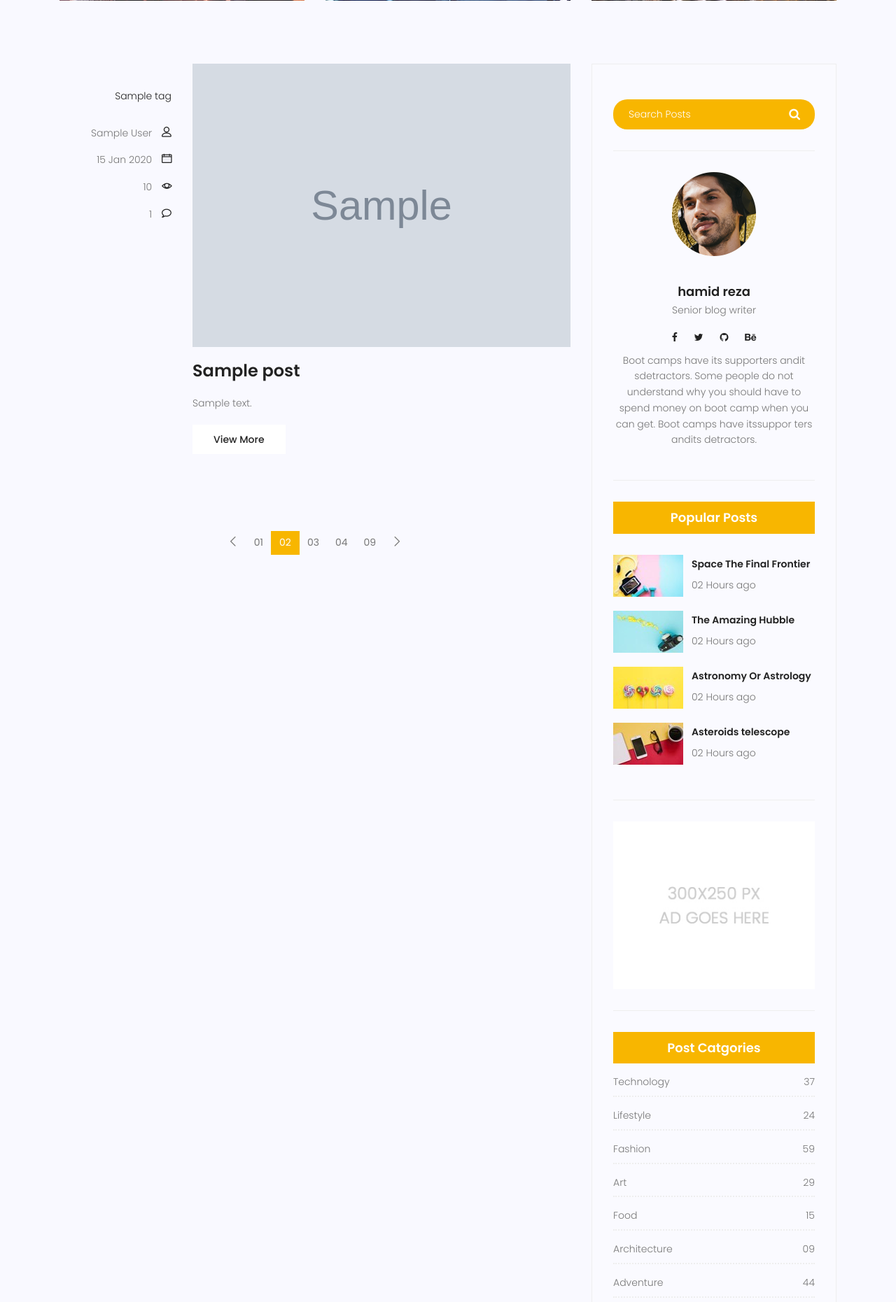
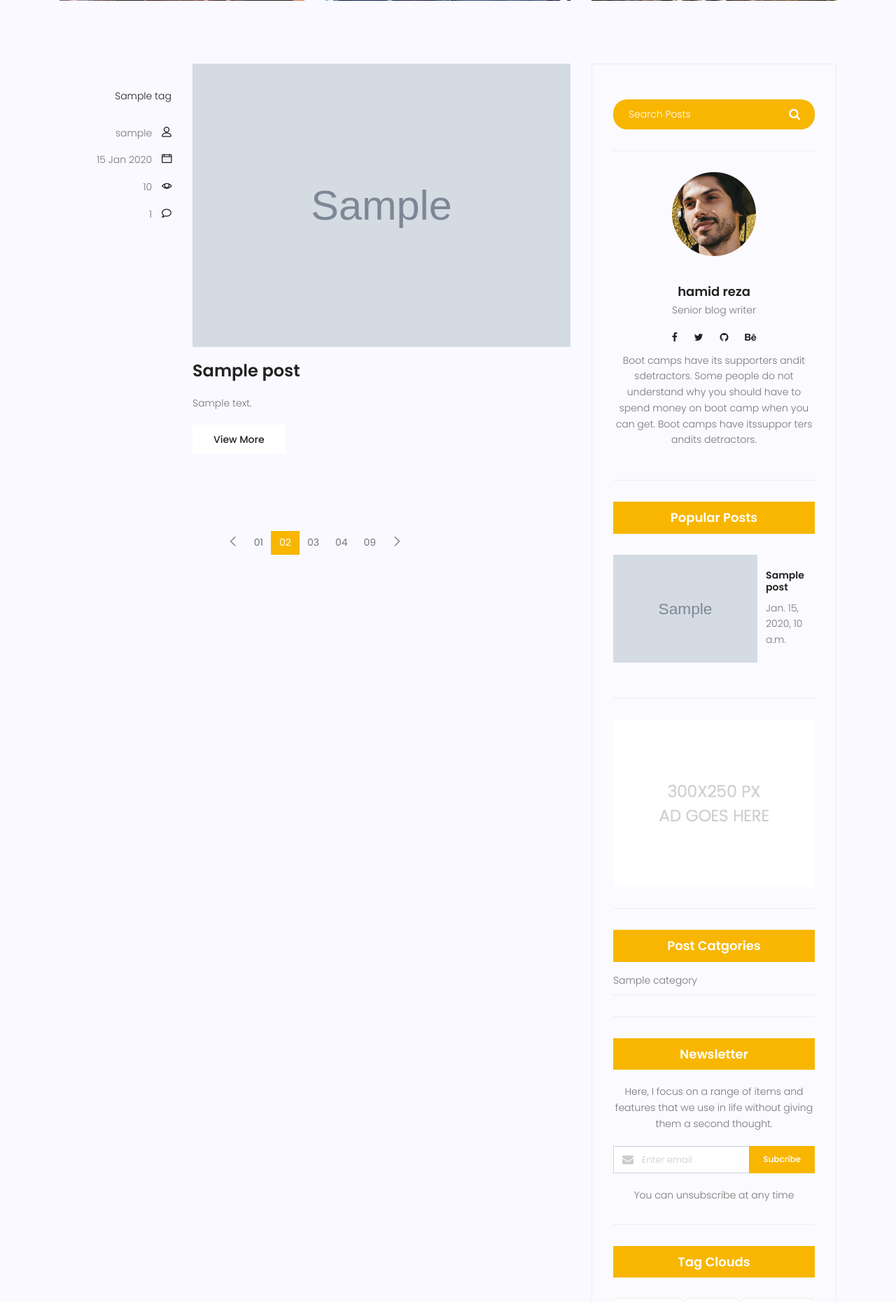
Before and after one commit to django1401/first_django_project, a Django app: page /blog in a window 1280 px wide. Shown: the part 991-2852 px from the top of the page at 70% size. Run offline with Django 4.2, Linux system fonts and the light colour scheme; tables that the repository leaves empty hold one stand-in row (values such as "Sample post"); grey boxes marked "Sample" are stand-in pictures; some libraries are stand-ins or nearby versions.

Commit message:
create view
tag , cat , author , search

```diff
--- a/blog/urls.py
+++ b/blog/urls.py
@@ -7,4 +7,8 @@ app_name='blog'
 
 urlpatterns = [
     path('', blog_home , name='blog_home'),
+    path('/tag/<str:tag>', blog_home , name='blog_home_with_tag'),
+    path('/author/<str:username>', blog_home , name='blog_home_with_user'),
+    path('/category/<str:cat>', blog_home , name='blog_home_with_cat'),
+    path('/search/', blog_home , name='blog_home_with_search'),
 ]
--- a/blog/views.py
+++ b/blog/views.py
@@ -1,13 +1,31 @@
 from django.shortcuts import render
-from .models import Post
+from .models import Post, Category
 
 # Create your views here.
 
 
 
-def blog_home(req):
+def blog_home(req, tag=None, username=None, cat=None):
     posts = Post.objects.filter(status=True)
+    category = Category.objects.all()
+    last_four_posts = posts[:4]
+
+    if tag:
+         posts = Post.objects.filter(tag__name=tag)
+
+
+    if username:
+         posts = Post.objects.filter(author__username=username)
+
+    if cat:
+         posts = Post.objects.filter(category__name=cat)
+
+    if req.GET.get('search'):
+         posts = Post.objects.filter(content__contains=req.GET.get('search'))
+
     context = {
-        'posts' : posts
+        'posts' : posts,
+        'category' : category,
+        'last_four_posts' : last_four_posts,
     }
     return render(req, 'blog/blog-home.html', context=context)
--- a/config/setting/development.py
+++ b/config/setting/development.py
@@ -23,7 +23,7 @@ INSTALLED_APPS = [
 ]
 
 STATIC_ROOT = BASE_DIR.joinpath('/static')
-MEDIA_ROOT = BASE_DIR.joinpath('/media')
+MEDIA_ROOT = BASE_DIR.joinpath('media/')
 
 STATICFILES_DIRS = [
     BASE_DIR/'static',
--- a/template/blog/blog-home.html
+++ b/template/blog/blog-home.html
@@ -93,11 +93,11 @@
 					<div class="col-lg-3  col-md-3 meta-details">
 						<ul class="tags">
 							{% for tag in post.tag.all %}
-							<li><a href="#">{{tag.name}}</a></li>
+							<li><a href="{% url 'blog:blog_home_with_tag' tag=tag.name %}">{{tag.name}}</a></li>
 							{% endfor %}
 						</ul>
 						<div class="user-details row">
-							<p class="user-name col-lg-12 col-md-12 col-6"><a href="#">{{post.author.get_full_name}}</a> <span
+							<p class="user-name col-lg-12 col-md-12 col-6"><a href="{% url 'blog:blog_home_with_user' username=post.author.username %}">{{post.author.username}}</a> <span
 									class="lnr lnr-user"></span></p>
 							<p class="date col-lg-12 col-md-12 col-6"><a href="#">{{post.published_date|date:"d M Y"}}</a> <span
 									class="lnr lnr-calendar-full"></span></p>
--- a/template/inherit/blogs.html
+++ b/template/inherit/blogs.html
@@ -2,7 +2,7 @@
 <div class="col-lg-4 sidebar-widgets">
     <div class="widget-wrap">
         <div class="single-sidebar-widget search-widget">
-            <form class="search-form" action="#">
+            <form class="search-form" action="{% url 'blog:blog_home_with_search' %}?search=">
                 <input placeholder="Search Posts" name="search" type="text" onfocus="this.placeholder = ''"
                     onblur="this.placeholder = 'Search Posts'">
                 <button type="submit"><i class="fa fa-search"></i></button>
@@ -31,50 +31,19 @@
         <div class="single-sidebar-widget popular-post-widget">
             <h4 class="popular-title">Popular Posts</h4>
             <div class="popular-post-list">
+                {% for post in last_four_posts %}
                 <div class="single-post-list d-flex flex-row align-items-center">
                     <div class="thumb">
-                        <img class="img-fluid" src="{% static 'img/blog/pp1.jpg' %}" alt="">
+                        <img class="img-fluid" src="{{post.image.url}}" alt="">
                     </div>
                     <div class="details">
                         <a href="blog-single.html">
-                            <h6>Space The Final Frontier</h6>
+                            <h6>{{post.title}}</h6>
                         </a>
-                        <p>02 Hours ago</p>
+                        <p>{{post.published_date}}</p>
                     </div>
                 </div>
-                <div class="single-post-list d-flex flex-row align-items-center">
-                    <div class="thumb">
-                        <img class="img-fluid" src="{% static 'img/blog/pp2.jpg' %}" alt="">
-                    </div>
-                    <div class="details">
-                        <a href="blog-single.html">
-                            <h6>The Amazing Hubble</h6>
-                        </a>
-                        <p>02 Hours ago</p>
-                    </div>
-                </div>
-                <div class="single-post-list d-flex flex-row align-items-center">
-                    <div class="thumb">
-                        <img class="img-fluid" src="{% static 'img/blog/pp3.jpg' %}" alt="">
-                    </div>
-                    <div class="details">
-                        <a href="blog-single.html">
-                            <h6>Astronomy Or Astrology</h6>
-                        </a>
-                        <p>02 Hours ago</p>
-                    </div>
-                </div>
-                <div class="single-post-list d-flex flex-row align-items-center">
-                    <div class="thumb">
-                        <img class="img-fluid" src="{% static 'img/blog/pp4.jpg' %}" alt="">
-                    </div>
-                    <div class="details">
-                        <a href="blog-single.html">
-                            <h6>Asteroids telescope</h6>
-                        </a>
-                        <p>02 Hours ago</p>
-                    </div>
-                </div>
+                {% endfor %}
             </div>
         </div>
         <div class="single-sidebar-widget ads-widget">
@@ -83,48 +52,14 @@
         <div class="single-sidebar-widget post-category-widget">
             <h4 class="category-title">Post Catgories</h4>
             <ul class="cat-list">
-                <li>
-                    <a href="#" class="d-flex justify-content-between">
-                        <p>Technology</p>
-                        <p>37</p>
-                    </a>
-                </li>
-                <li>
-                    <a href="#" class="d-flex justify-content-between">
-                        <p>Lifestyle</p>
-                        <p>24</p>
-                    </a>
-                </li>
-                <li>
-                    <a href="#" class="d-flex justify-content-between">
-                        <p>Fashion</p>
-                        <p>59</p>
-                    </a>
-                </li>
-                <li>
-                    <a href="#" class="d-flex justify-content-between">
-                        <p>Art</p>
-                        <p>29</p>
-                    </a>
-                </li>
-                <li>
-                    <a href="#" class="d-flex justify-content-between">
-                        <p>Food</p>
-                        <p>15</p>
-                    </a>
-                </li>
-                <li>
-                    <a href="#" class="d-flex justify-content-between">
-                        <p>Architecture</p>
-                        <p>09</p>
-                    </a>
-                </li>
-                <li>
-                    <a href="#" class="d-flex justify-content-between">
-                        <p>Adventure</p>
-                        <p>44</p>
-                    </a>
-                </li>
+                    {% for cat in category.all %}
+                        <li>
+                             <a href="{% url 'blog:blog_home_with_cat' cat=cat.name %}" class="d-flex justify-content-between">
+                                  <p>{{cat.name}}</p>
+                             </a>
+                         </li>
+                    {% endfor %}
+
             </ul>
         </div>
         <div class="single-sidebar-widget newsletter-widget">
```
Also changed, not shown: media/blog/default.jpg (added), media/blog/default_k4zZqAo.jpg (added), media/blog/test2.jpg (added), media/blog/test2_2hSmWlp.jpg (added).
